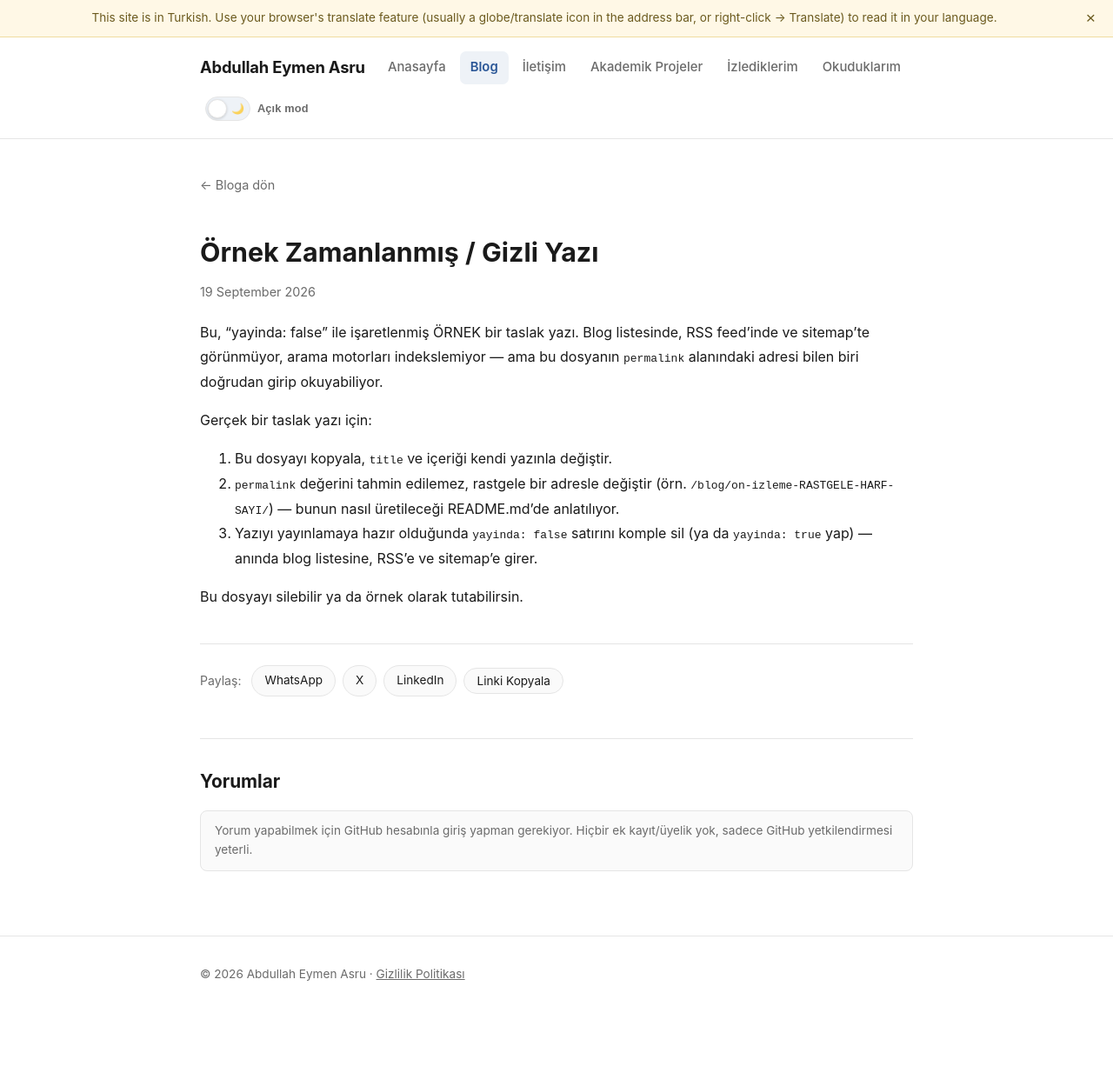
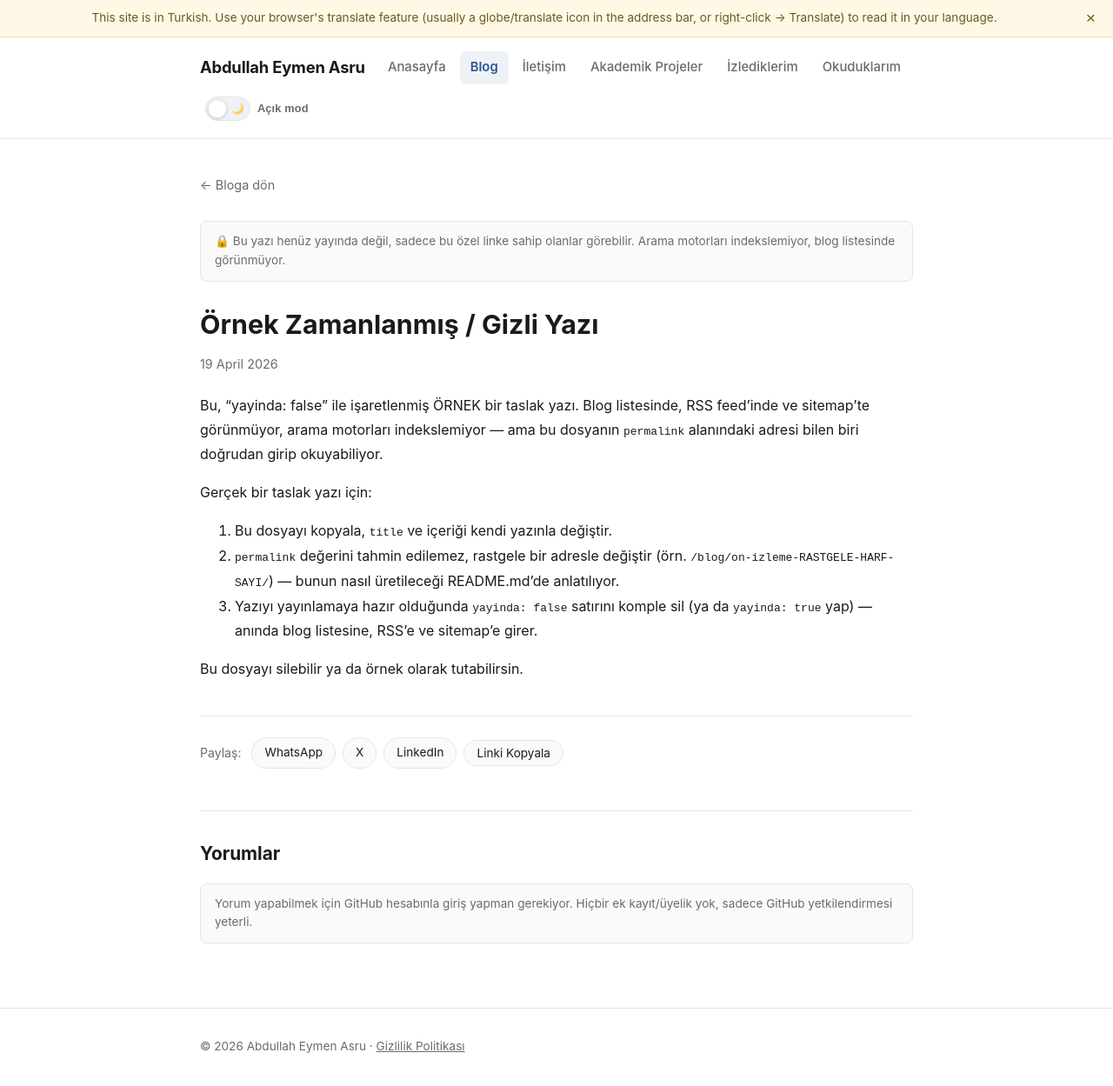
Before and after one commit to abdullah-eymen-asru/abdullah-eymen-asru.github.io, a Jekyll site: the page built from _posts/2026-08-15-ornek-zamanlanmis-yazi.md, in a window 1280 px wide and 1249 px high. Shown: the whole window at 87% size. Built offline with Jekyll 4.4.1, drawn with Linux system fonts in a browser that asks for light colours; comment, search, counter and statistics services are not loaded; part of the change alters nothing that is shown.

```diff
--- a/_posts/2026-08-15-ornek-zamanlanmis-yazi.md
+++ b/_posts/2026-08-15-ornek-zamanlanmis-yazi.md
@@ -1,7 +1,7 @@
 ---
 title: "Örnek Zamanlanmış / Gizli Yazı"
-date: 2026-09-19
-yayinda: true            # zamanlanmış/gizli proje için — bkz. README.md
+date: 2026-04-19
+yayinda: false            # zamanlanmış/gizli proje için — bkz. README.md
 sitemap: false             # yayinda:false ile BİRLİKTE yazılmalı — bkz. README.md
 permalink: /blog/on-izleme-x7k2p9qz/   # gizli linkin adresi — bkz. README.md
 ---
```
